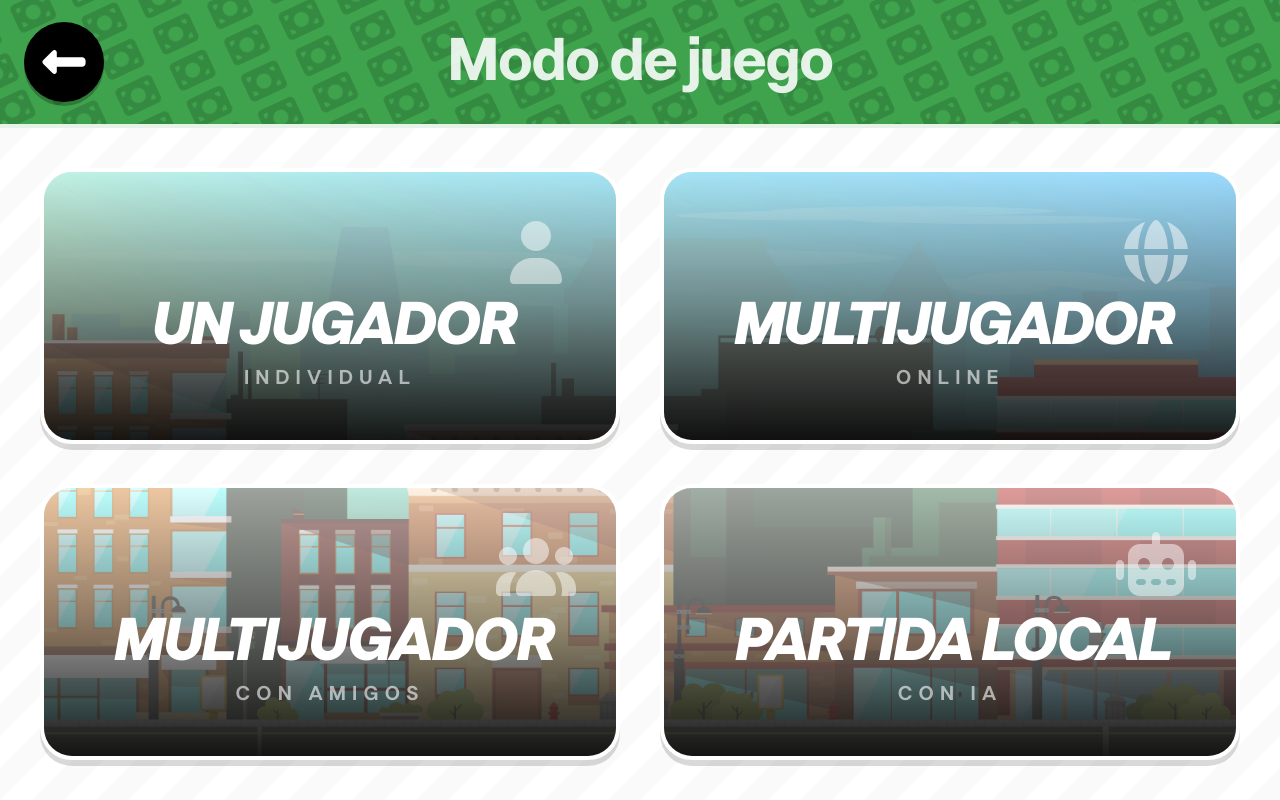
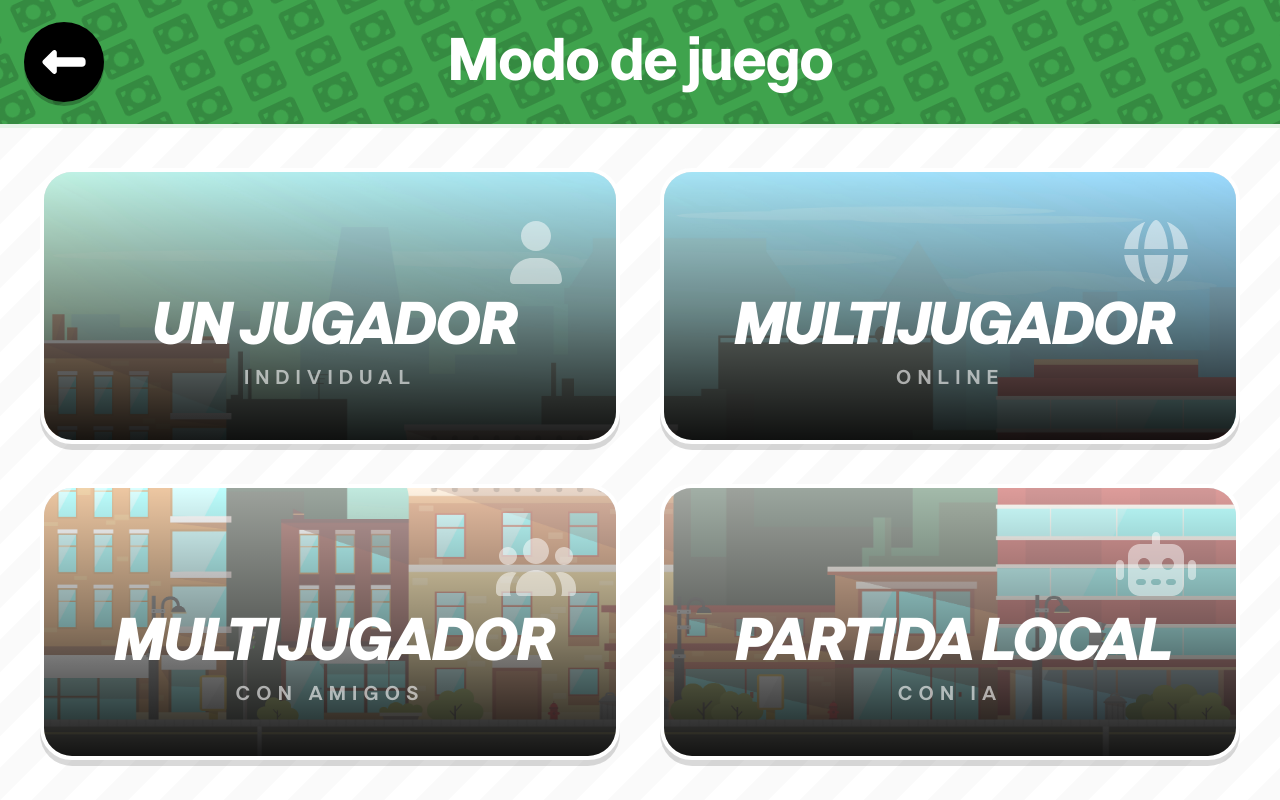
Before and after one commit to UNIZAR-30226-2026-08/frontend-web, a React (Vite) app in the folder magnate/: page / in a window 1280 px wide. Built offline with nearby package versions, Linux system fonts and the light colour scheme.

Commit message:
fix: change header title to text-white to increase visibility

```diff
--- a/magnate/src/components/layout/PageHeader.tsx
+++ b/magnate/src/components/layout/PageHeader.tsx
@@ -57,7 +57,7 @@ export function PageHeader({ title, showBackButton=true }: PageHeaderProps) {
       </div>
 
       <div className="flex justify-center z-10">
-        <h1 className="text-6xl font-extrabold tracking-tight whitespace-nowrap select-none">
+        <h1 className="text-6xl text-white font-extrabold tracking-tight whitespace-nowrap select-none">
           {title}
         </h1>
       </div>
--- a/magnate/src/pages/GameMode/GameModeCard.tsx
+++ b/magnate/src/pages/GameMode/GameModeCard.tsx
@@ -39,7 +39,7 @@ export function GameModeCard({
             </defs>
             <rect width="100%" height="100%" fill="url(#modal-header-pattern)" />
           </svg>
-          <h2 className="relative z-10 text-6xl font-extrabold tracking-tight uppercase italic pointer-events-none">
+          <h2 className="relative z-10 text-6xl text-white font-extrabold tracking-tight uppercase italic pointer-events-none">
             {title}
           </h2>
         </div>
```
